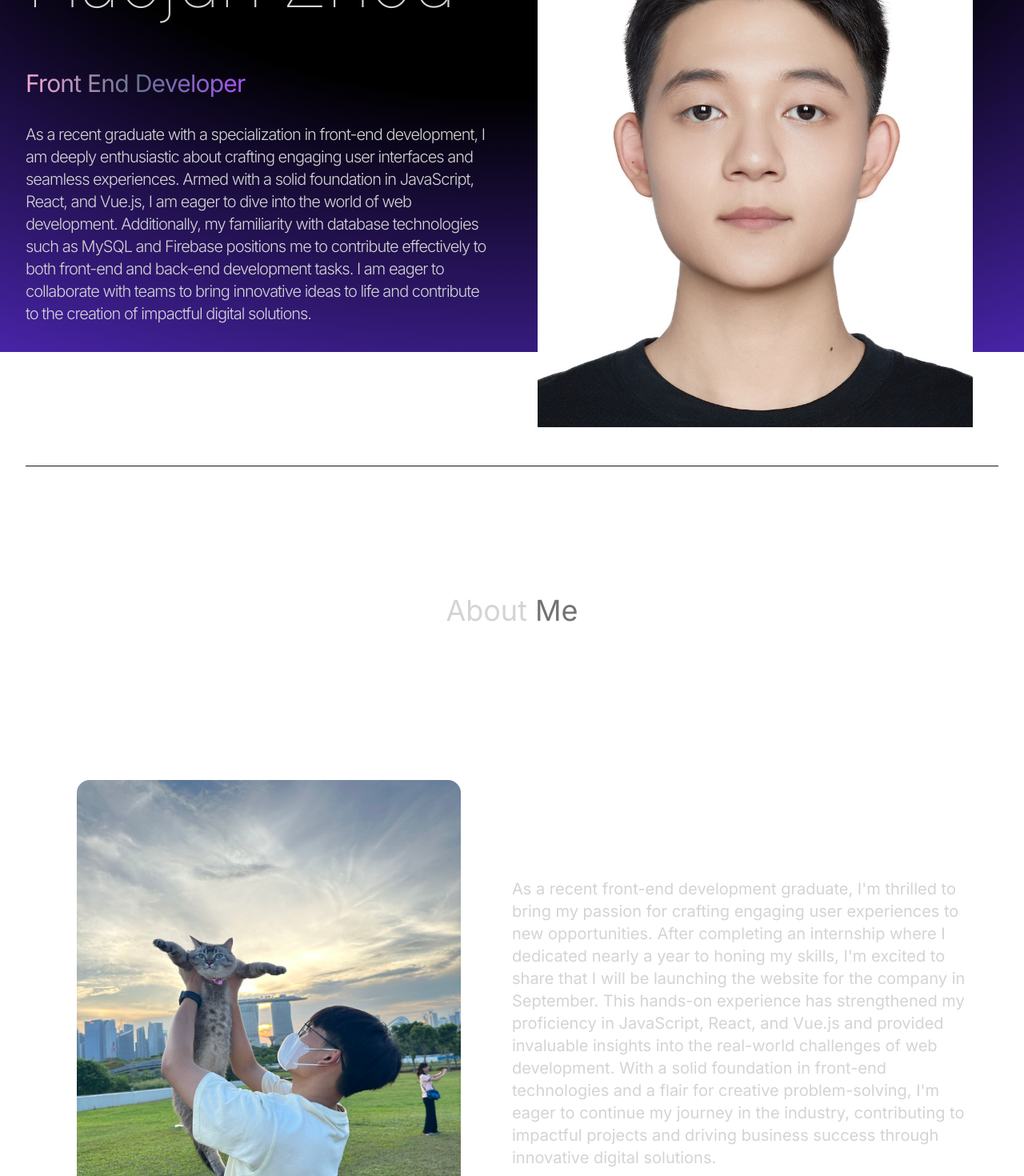
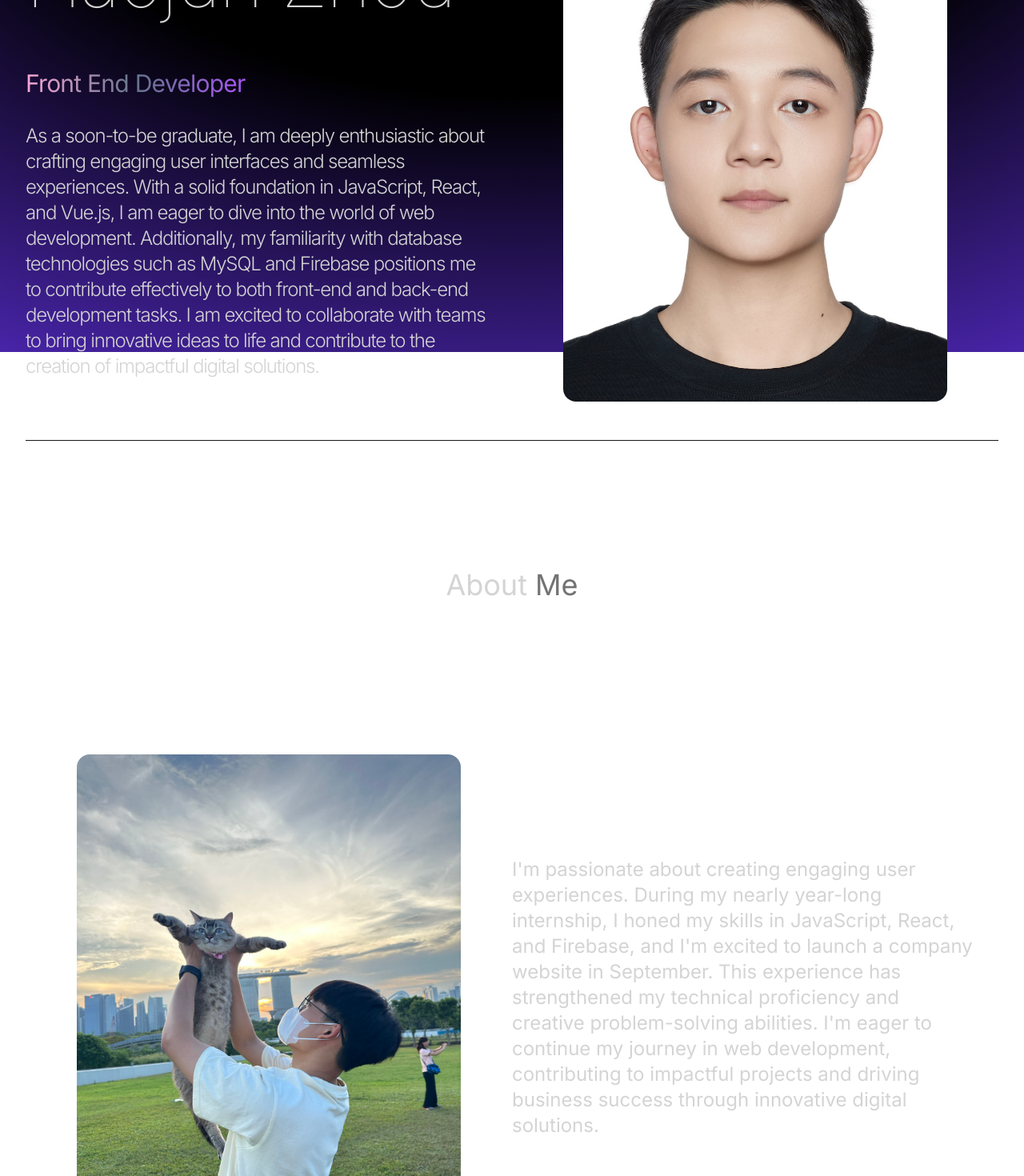
Before and after one commit to haojun141/my-react-portfolio, a React (Vite) app: page / in a window 1280 px wide. Shown: the part 360-1830 px from the top of the page at 80% size. Built offline with nearby package versions, Linux system fonts and the light colour scheme.

Commit message:
Remove unnecessary things

```diff
--- a/src/App.jsx
+++ b/src/App.jsx
@@ -1,5 +1,5 @@
 import React from "react";
-import Hero from "./components/Hero";
+import Self from "./components/Self";
 import Navbar from "./components/Navbar";
 import About from "./components/About";
 import Technologies from "./components/Technologies";
@@ -15,7 +15,7 @@ const App = () => {
       </div>
       <div className="container mx-auto px-8">
         <Navbar />
-        <Hero />
+        <Self />
         <About />
         <Technologies />
         <Experience />
--- a/src/components/About.jsx
+++ b/src/components/About.jsx
@@ -30,7 +30,9 @@ const About = () => {
           className="w-full lg:w-1/2"
         >
           <div className="flex justify-center lg:justify-start items-center lg:items-start h-full">
-            <p className="my-2 max-w-xl py-6 text-xl">{ABOUT_TEXT}</p>
+            <p className="my-2 max-w-xl py-6 text-base sm:text-sm md:text-lg lg:text-2xl leading-relaxed">
+              {ABOUT_TEXT}
+            </p>
           </div>
         </motion.div>
       </div>
--- a/src/components/Hero.jsx
+++ b/src/components/Self.jsx
@@ -1,5 +1,5 @@
 import React from "react";
-import { HERO_CONTENT } from "../constants";
+import { MY_CONTENT } from "../constants";
 import me from "../assets/dp.jpg";
 import { motion } from "framer-motion";
 
@@ -8,7 +8,7 @@ const container = (delay) => ({
   visible: { x: 0, opacity: 1, transition: { duration: 0.5, delay: delay } },
 });
 
-const Hero = () => {
+const Self = () => {
   return (
     <div className="border-b border-neutral-900 pb-4 lg:mb-35">
       <div className="flex flex-wrap">
@@ -34,9 +34,9 @@ const Hero = () => {
               variants={container(1)}
               initial="hidden"
               animate="visible"
-              className="my-2 max-w-xl py-6 font-light tracking-tighter text-xl"
+              className="my-2 max-w-xl py-6 font-light tracking-tighter text-base sm:text-sm md:text-lg lg:text-2xl leading-relaxed sm:leading-tight md:leading-normal"
             >
-              {HERO_CONTENT}
+              {MY_CONTENT}
             </motion.p>
           </div>
         </div>
@@ -48,7 +48,7 @@ const Hero = () => {
               transition={{ duration: 1, delay: 1.2 }}
               src={me}
               alt="my profile"
-              className="w-[35rem] h-[40rem] object-cover"
+              className="rounded-2xl w-full max-w-lg h-auto lg:w-[30rem] lg:h-[38rem] object-cover"
             />
           </div>
         </div>
@@ -57,4 +57,4 @@ const Hero = () => {
   );
 };
 
-export default Hero;
+export default Self;
--- a/src/constants/index.js
+++ b/src/constants/index.js
@@ -2,9 +2,9 @@ import project1 from "../assets/projects/web.jpeg";
 import project2 from "../assets/projects/telebotimage.jpeg";
 import project3 from "../assets/projects/pf.png";
 
-export const HERO_CONTENT = `As a recent graduate with a specialization in front-end development, I am deeply enthusiastic about crafting engaging user interfaces and seamless experiences. Armed with a solid foundation in JavaScript, React, and Vue.js, I am eager to dive into the world of web development. Additionally, my familiarity with database technologies such as MySQL and Firebase positions me to contribute effectively to both front-end and back-end development tasks. I am eager to collaborate with teams to bring innovative ideas to life and contribute to the creation of impactful digital solutions.`;
+export const MY_CONTENT = `As a soon-to-be graduate, I am deeply enthusiastic about crafting engaging user interfaces and seamless experiences. With a solid foundation in JavaScript, React, and Vue.js, I am eager to dive into the world of web development. Additionally, my familiarity with database technologies such as MySQL and Firebase positions me to contribute effectively to both front-end and back-end development tasks. I am excited to collaborate with teams to bring innovative ideas to life and contribute to the creation of impactful digital solutions.`;
 
-export const ABOUT_TEXT = `As a recent front-end development graduate, I'm thrilled to bring my passion for crafting engaging user experiences to new opportunities. After completing an internship where I dedicated nearly a year to honing my skills, I'm excited to share that I will be launching the website for the company in September. This hands-on experience has strengthened my proficiency in JavaScript, React, and Vue.js and provided invaluable insights into the real-world challenges of web development. With a solid foundation in front-end technologies and a flair for creative problem-solving, I'm eager to continue my journey in the industry, contributing to impactful projects and driving business success through innovative digital solutions.`;
+export const ABOUT_TEXT = `I'm passionate about creating engaging user experiences. During my nearly year-long internship, I honed my skills in JavaScript, React, and Firebase, and I'm excited to launch a company website in September. This experience has strengthened my technical proficiency and creative problem-solving abilities. I'm eager to continue my journey in web development, contributing to impactful projects and driving business success through innovative digital solutions.`;
 
 export const EXPERIENCES = [
   {
@@ -23,7 +23,7 @@ export const PROJECTS = [
     description:
       "An innovative AI-powered note-taking tool designed to assist businesses in recording meetings and summarizing key points, enhancing productivity and ensuring nothing important is missed.",
     technologies: ["Firebase", "React", "Stripe", "Google Cloud"],
-    link: "https://login.quiklah.com/",
+    link: "https://login.quiklah.com/login",
   },
   {
     title: "Telegram Remindere bot",
```
Also changed, not shown: src/assets/dp1.jpg (deleted), 1 other file (tests, documents, lock files or other folders).
